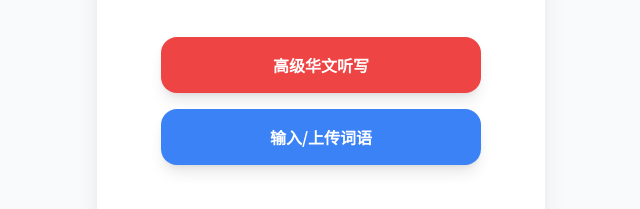
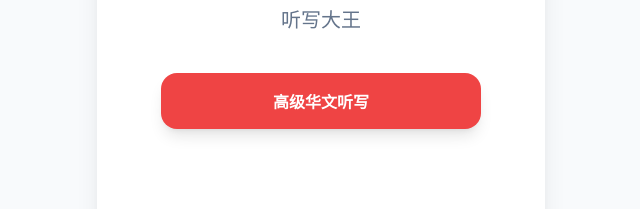
Before and after one commit to ZhaHR67/HMT-tingxie, a plain HTML site: page index.html in a window 1280 px wide. Shown: the part 353-562 px from the top of the page, without its empty margins (319-959 px from the left). Drawn offline with nearby package versions, Linux system fonts and the light colour scheme.

Commit message:
Update index.html

```diff
--- a/index.html
+++ b/index.html
@@ -146,7 +146,6 @@
                         <p class="text-xl text-slate-500 mb-10 font-medium">听写大王</p>
                         <div class="w-full max-w-xs space-y-4">
                             <button onclick="state.view='level-select'; render()" class="w-full bg-red-500 text-white font-bold py-4 rounded-2xl shadow-lg hover:bg-red-600 transition-colors">高级华文听写</button>
-                            <button onclick="state.view='custom-upload'; render()" class="w-full bg-blue-500 text-white font-bold py-4 rounded-2xl shadow-lg hover:bg-blue-600 transition-colors">输入/上传词语</button>
                         </div>
                     </div>
                 `;
```
